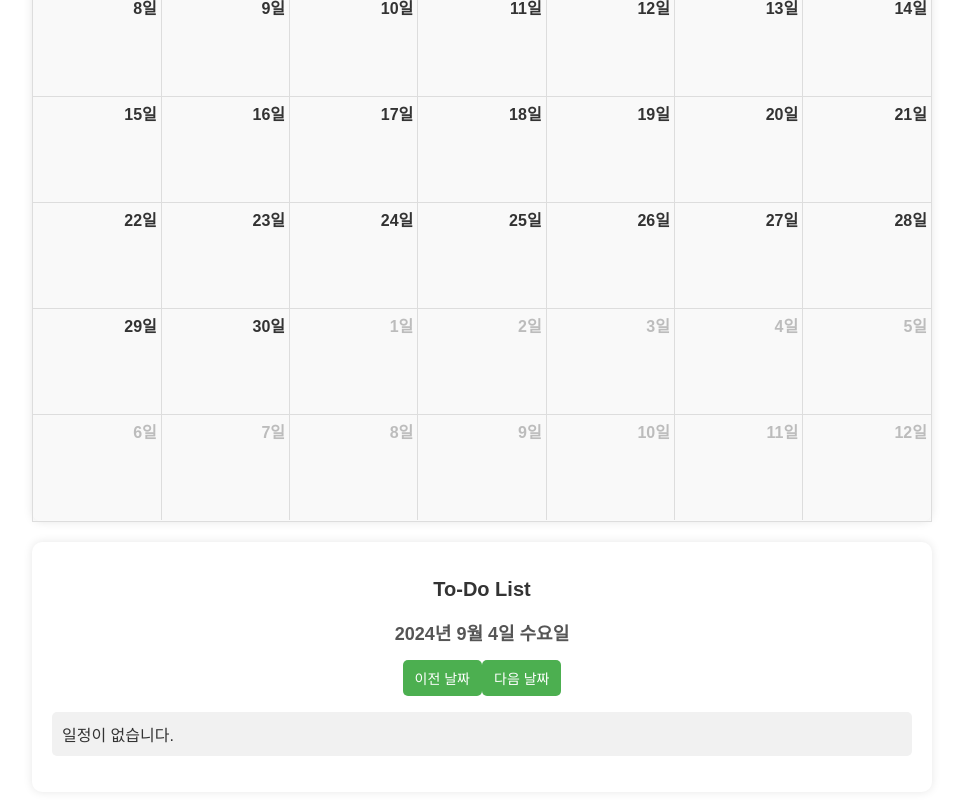
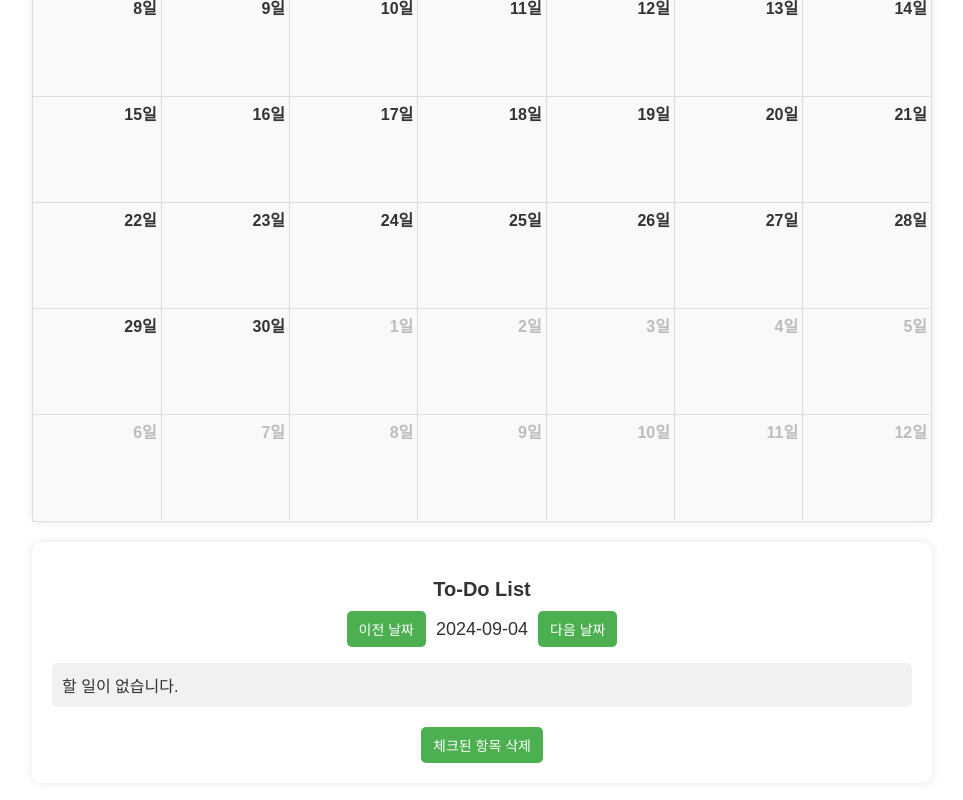
Before and after one commit to sehihi/fisrt_webproject, a React (Create React App) app in the folder calendars/calendar-app/: page / in a window 1280 px wide. Shown: the part 229-1029 px from the top of the page, without its empty margins (158-1121 px from the left). Built offline with nearby package versions, Linux system fonts and the light colour scheme.

Commit message:
캘린더 기능 수정

```diff
--- a/calendars/calendar-app/src/App.css
+++ b/calendars/calendar-app/src/App.css
@@ -91,3 +91,152 @@
   border-radius: 5px;
   overflow: hidden;
 }
+
+/* 모달 창 스타일 */
+.modal {
+  position: absolute;
+  top: 50%;
+  left: 50%;
+  transform: translate(-50%, -50%);
+  background: white;
+  padding: 20px;
+  border-radius: 10px;
+  box-shadow: 0 0 10px rgba(0, 0, 0, 0.1);
+  z-index: 1000; /* 모달이 항상 위에 보이도록 설정 */
+}
+
+/* 모달 오버레이 스타일 */
+.modal-overlay {
+  position: fixed;
+  top: 0;
+  left: 0;
+  right: 0;
+  bottom: 0;
+  background-color: rgba(0, 0, 0, 0.5);
+  z-index: 999; /* 오버레이가 모달 뒤에 위치하도록 설정 */
+}
+
+/* 모달 내 input 필드 스타일 */
+.modal input {
+  padding: 10px;
+  font-size: 16px;
+  width: 100%; /* input 필드 너비를 100%로 설정 */
+  border: 1px solid #ccc;
+  border-radius: 5px;
+  margin-bottom: 10px;
+  box-sizing: border-box; /* 패딩 포함하여 너비를 계산 */
+}
+
+/* 모달 버튼 스타일 */
+.modal button {
+  padding: 10px 20px;
+  background-color: #4caf50;
+  color: white;
+  border: none;
+  border-radius: 5px;
+  cursor: pointer;
+  font-size: 16px;
+}
+
+.modal button:hover {
+  background-color: #45a049;
+}
+
+.modal button {
+  margin-right: 10px; /* 버튼 사이 간격 */
+}
+
+/* To-Do 리스트 버튼 영역 스타일 */
+.todo-list-header {
+  display: flex;
+  justify-content: flex-end; /* 버튼을 오른쪽 끝에 정렬 */
+  gap: 10px; /* 버튼 사이의 간격 */
+  margin-bottom: 15px; /* 버튼 아래 여백 */
+}
+
+/* 날짜 변경 버튼 스타일 */
+.todo-list-header button {
+  background-color: #4caf50; /* 버튼 색상 */
+  color: white;
+  border: none;
+  padding: 8px 12px;
+  border-radius: 5px;
+  cursor: pointer;
+  font-size: 14px;
+}
+
+.todo-list-header button:hover {
+  background-color: #45a049; /* 버튼 호버 색상 */
+}
+
+/* 날짜 내비게이션 버튼 스타일 */
+.date-navigation {
+  display: flex;
+  justify-content: center;
+  align-items: center;
+  margin-bottom: 10px;
+}
+
+.date-navigation button {
+  background-color: #4caf50; /* 버튼 색상 */
+  color: white;
+  border: none;
+  padding: 8px 12px;
+  border-radius: 5px;
+  cursor: pointer;
+  font-size: 14px;
+  margin: 0 10px; /* 버튼 사이 간격 조정 */
+}
+
+.date-navigation button:hover {
+  background-color: #45a049; /* 버튼 호버 색상 */
+}
+
+.date-navigation span {
+  font-size: 18px;
+  color: #333;
+}
+
+/* 체크된 항목 삭제 버튼 스타일 */
+.delete-button {
+  background-color: #f44336; /* 삭제 버튼 색상 */
+  color: white;
+  border: none;
+  padding: 8px 12px;
+  border-radius: 5px;
+  cursor: pointer;
+  font-size: 14px;
+  margin-top: 20px; /* 버튼과 목록 사이의 간격 조정 */
+  max-width: 200px; /* 버튼의 최대 너비를 설정 */
+  display: block; /* 버튼을 블록으로 설정하여 중앙 정렬 */
+  margin-left: auto; /* 중앙 정렬을 위한 자동 좌우 마진 */
+  margin-right: auto; /* 중앙 정렬을 위한 자동 좌우 마진 */
+}
+/* To-Do 리스트 버튼 영역 스타일 */
+.todo-list-header {
+  display: flex;
+  justify-content: center; /* 버튼과 날짜 중앙 정렬 */
+  align-items: center;
+  gap: 10px; /* 버튼과 날짜 사이 간격 */
+  margin-bottom: 15px; /* 버튼 아래 여백 */
+}
+
+/* 날짜 내비게이션 버튼 스타일 */
+.todo-list-header button {
+  background-color: #4caf50; /* 버튼 색상 */
+  color: white;
+  border: none;
+  padding: 8px 12px;
+  border-radius: 5px;
+  cursor: pointer;
+  font-size: 14px;
+}
+
+.todo-list-header button:hover {
+  background-color: #45a049; /* 버튼 호버 색상 */
+}
+
+.todo-list-header span {
+  font-size: 18px;
+  color: #333;
+}
--- a/calendars/calendar-app/src/App.js
+++ b/calendars/calendar-app/src/App.js
@@ -3,104 +3,70 @@ import FullCalendar from "@fullcalendar/react";
 import dayGridPlugin from "@fullcalendar/daygrid";
 import interactionPlugin from "@fullcalendar/interaction";
 import koLocale from "@fullcalendar/core/locales/ko";
+import ReactModal from "react-modal";
+import "./App.css";
+import ToDoList from "./ToDoList";
 
-import Modal from "react-modal";
-
-import "./App.css";
-
-// Modal 스타일 설정
-Modal.setAppElement("#root");
+ReactModal.setAppElement("#root");
 
 function App() {
   const [events, setEvents] = useState([]);
   const [selectedDate, setSelectedDate] = useState(new Date());
   const [todoTasks, setTodoTasks] = useState([]);
-  const [editingTaskId, setEditingTaskId] = useState(null);
-  const [newTitle, setNewTitle] = useState("");
-  const [modalIsOpen, setModalIsOpen] = useState(false);
-  const [modalContent, setModalContent] = useState("");
+  const [isModalOpen, setIsModalOpen] = useState(false);
+  const [modalTitle, setModalTitle] = useState("");
+  const [currentDate, setCurrentDate] = useState(
+    new Date().toISOString().split("T")[0]
+  );
 
-  // Handle date click on calendar
   const handleDateClick = (arg) => {
-    setSelectedDate(new Date(arg.dateStr)); // Update selected date
-    setModalContent("");
-    setModalIsOpen(true);
+    setSelectedDate(new Date(arg.dateStr));
+    setIsModalOpen(true);
   };
 
-  // Handle checkbox change to edit tasks
-  const handleCheckboxChange = (id) => {
-    setTodoTasks(
-      todoTasks.map((task) =>
-        task.id === id ? { ...task, checked: !task.checked } : task
+  const handleModalClose = () => {
+    setIsModalOpen(false);
+    setModalTitle("");
+  };
+
+  const handleModalSubmit = () => {
+    if (modalTitle) {
+      const newEvent = {
+        title: modalTitle,
+        date: selectedDate.toISOString().split("T")[0],
+      };
+      const newEventWithId = { ...newEvent, id: new Date().getTime() };
+      setEvents((prevEvents) => [...prevEvents, newEventWithId]);
+      setTodoTasks((prevTasks) => [
+        ...prevTasks,
+        { ...newEventWithId, checked: false },
+      ]);
+      handleModalClose();
+    }
+  };
+
+  const handleTaskDelete = (id) => {
+    setEvents((prevEvents) => prevEvents.filter((event) => event.id !== id));
+    setTodoTasks((prevTasks) => prevTasks.filter((task) => task.id !== id));
+  };
+
+  const handleTaskUpdate = (id, newTitle) => {
+    setEvents((prevEvents) =>
+      prevEvents.map((event) =>
+        event.id === id ? { ...event, title: newTitle } : event
+      )
+    );
+    setTodoTasks((prevTasks) =>
+      prevTasks.map((task) =>
+        task.id === id ? { ...task, title: newTitle } : task
       )
     );
   };
 
-  // Update the task title
-  const handleUpdateTask = () => {
-    if (editingTaskId && newTitle) {
-      const updatedTasks = todoTasks.map((task) =>
-        task.id === editingTaskId ? { ...task, title: newTitle } : task
-      );
-      setTodoTasks(updatedTasks);
-
-      const updatedEvents = events.map((event) =>
-        event.title ===
-          todoTasks.find((task) => task.id === editingTaskId).title &&
-        event.date === selectedDate.toISOString().split("T")[0]
-          ? { ...event, title: newTitle }
-          : event
-      );
-      setEvents(updatedEvents);
-
-      setEditingTaskId(null);
-      setNewTitle("");
-    }
-  };
-
-  // Filter tasks for the selected date
-  const todayTasks = todoTasks.filter(
-    (task) => task.date === selectedDate.toISOString().split("T")[0]
-  );
-
-  // Format date to Korean
-  const formatDateToKorean = (date) => {
-    return date.toLocaleDateString("ko-KR", {
-      year: "numeric",
-      month: "long",
-      day: "numeric",
-      weekday: "long",
-    });
-  };
-
-  // Remove checked tasks
-  const handleRemoveCheckedTasks = () => {
-    setTodoTasks(todoTasks.filter((task) => !task.checked));
-    setEvents(
-      events.filter(
-        (event) =>
-          !todoTasks.find((task) => task.checked && task.title === event.title)
-      )
-    );
-  };
-
-  // Handle event click (optional)
-  const handleEventClick = (info) => {
-    alert("Event: " + info.event.title);
-  };
-
-  // Navigate to previous date
-  const handlePrevDate = () => {
-    const newDate = new Date(selectedDate);
-    newDate.setDate(newDate.getDate() - 1);
-    setSelectedDate(newDate);
-  };
-
-  // Navigate to next date
-  const handleNextDate = () => {
-    const newDate = new Date(selectedDate);
-    newDate.setDate(newDate.getDate() + 1);
-    setSelectedDate(newDate);
+  const handleDateChange = (direction) => {
+    const newDate = new Date(currentDate);
+    newDate.setDate(newDate.getDate() + direction);
+    setCurrentDate(newDate.toISOString().split("T")[0]);
   };
 
   return (
@@ -111,104 +77,37 @@ function App() {
           initialView="dayGridMonth"
           events={events}
           dateClick={handleDateClick}
-          eventClick={handleEventClick} // Optional: Handle event click
           locales={[koLocale]}
           locale="ko"
         />
       </div>
 
-      <div className="todo-list-container" style={{ marginTop: "20px" }}>
-        <h2>To-Do List</h2>
-        <h3>{formatDateToKorean(selectedDate)}</h3>
-        <button onClick={handlePrevDate}>이전 날짜</button>
-        <button onClick={handleNextDate}>다음 날짜</button>
-
-        {/* Edit Task UI */}
-        {editingTaskId && (
-          <div style={{ marginBottom: "10px" }}>
-            <input
-              type="text"
-              value={newTitle}
-              onChange={(e) => setNewTitle(e.target.value)}
-              placeholder="새로운 제목 입력"
-            />
-            <button onClick={handleUpdateTask}>일정 변경하기</button>
-          </div>
-        )}
-
-        <ul>
-          {todayTasks.length > 0 ? (
-            todayTasks.map((task) => (
-              <li key={task.id}>
-                <input
-                  type="checkbox"
-                  checked={task.checked}
-                  onChange={() => handleCheckboxChange(task.id)}
-                />
-                {task.checked ? <s>{task.title}</s> : task.title}
-                <button
-                  onClick={() => {
-                    setEditingTaskId(task.id);
-                    setNewTitle(task.title);
-                  }}
-                >
-                  수정
-                </button>
-              </li>
-            ))
-          ) : (
-            <li>일정이 없습니다.</li>
-          )}
-        </ul>
-        {todayTasks.length > 0 && (
-          <button onClick={handleRemoveCheckedTasks}>
-            삭제된 일정 적용하기
-          </button>
-        )}
-      </div>
-
-      {/* Modal Popup */}
-      <Modal
-        isOpen={modalIsOpen}
-        onRequestClose={() => setModalIsOpen(false)}
-        style={{
-          content: {
-            top: "10%",
-            left: "50%",
-            right: "auto",
-            bottom: "auto",
-            transform: "translate(-50%, -10%)",
-            width: "400px",
-            padding: "20px",
-          },
-        }}
+      <ReactModal
+        isOpen={isModalOpen}
+        onRequestClose={handleModalClose}
+        contentLabel="일정 입력"
+        className="modal"
+        overlayClassName="overlay"
       >
-        <h2>일정 추가</h2>
+        <h2>일정 제목을 입력하세요</h2>
         <input
           type="text"
-          placeholder="일정 제목을 입력하세요"
-          value={modalContent}
-          onChange={(e) => setModalContent(e.target.value)}
+          placeholder="제목"
+          value={modalTitle}
+          onChange={(e) => setModalTitle(e.target.value)}
         />
-        <button
-          onClick={() => {
-            if (modalContent) {
-              const newEvent = {
-                title: modalContent,
-                date: selectedDate.toISOString().split("T")[0],
-              };
-              setEvents([...events, newEvent]);
-              setTodoTasks([
-                ...todoTasks,
-                { ...newEvent, id: new Date().getTime(), checked: false },
-              ]);
-              setModalIsOpen(false);
-            }
-          }}
-        >
-          추가
-        </button>
-      </Modal>
+        <button onClick={handleModalSubmit}>저장</button>
+        <button onClick={handleModalClose}>닫기</button>
+      </ReactModal>
+
+      <ToDoList
+        todoTasks={todoTasks}
+        setTodoTasks={setTodoTasks}
+        handleTaskDelete={handleTaskDelete}
+        handleTaskUpdate={handleTaskUpdate}
+        currentDate={currentDate}
+        onDateChange={handleDateChange}
+      />
     </div>
   );
 }
--- /dev/null
+++ b/calendars/calendar-app/src/ToDoList.jsx
@@ -0,0 +1,104 @@
+import React, { useState } from "react";
+import ReactModal from "react-modal";
+
+ReactModal.setAppElement("#root");
+
+function ToDoList({
+  todoTasks,
+  setTodoTasks,
+  handleTaskDelete,
+  handleTaskUpdate,
+  currentDate,
+  onDateChange,
+}) {
+  const [isModalOpen, setIsModalOpen] = useState(false);
+  const [modalInput, setModalInput] = useState("");
+  const [selectedTaskId, setSelectedTaskId] = useState(null);
+
+  const handleTaskUpdateClick = (id, title) => {
+    setSelectedTaskId(id);
+    setModalInput(title);
+    setIsModalOpen(true);
+  };
+
+  const handleModalClose = () => {
+    setIsModalOpen(false);
+    setModalInput("");
+  };
+
+  const handleModalSubmit = () => {
+    if (modalInput) {
+      handleTaskUpdate(selectedTaskId, modalInput);
+      handleModalClose();
+    }
+  };
+
+  const handleCheckedDelete = () => {
+    const checkedTaskIds = todoTasks
+      .filter((task) => task.checked)
+      .map((task) => task.id);
+    checkedTaskIds.forEach((id) => handleTaskDelete(id));
+  };
+
+  return (
+    <div className="todo-list-container">
+      <h2>To-Do List</h2>
+      <div className="date-navigation">
+        <button onClick={() => onDateChange(-1)}>이전 날짜</button>
+        <span>{currentDate}</span>
+        <button onClick={() => onDateChange(1)}>다음 날짜</button>
+      </div>
+      <ul>
+        {todoTasks.length === 0 ? (
+          <li>할 일이 없습니다.</li>
+        ) : (
+          todoTasks
+            .filter((task) => task.date === currentDate)
+            .map((task) => (
+              <li key={task.id}>
+                <input
+                  type="checkbox"
+                  checked={task.checked}
+                  onChange={() => {
+                    setTodoTasks((prevTasks) =>
+                      prevTasks.map((t) =>
+                        t.id === task.id ? { ...t, checked: !t.checked } : t
+                      )
+                    );
+                  }}
+                />
+                <span>{task.title}</span>
+                <button
+                  onClick={() => handleTaskUpdateClick(task.id, task.title)}
+                >
+                  변경
+                </button>
+              </li>
+            ))
+        )}
+      </ul>
+      <button className="delete-button" onClick={handleCheckedDelete}>
+        체크된 항목 삭제
+      </button>
+
+      <ReactModal
+        isOpen={isModalOpen}
+        onRequestClose={handleModalClose}
+        contentLabel="일정 제목 변경"
+        className="modal"
+        overlayClassName="overlay"
+      >
+        <h2>일정 제목을 입력하세요</h2>
+        <input
+          type="text"
+          value={modalInput}
+          onChange={(e) => setModalInput(e.target.value)}
+        />
+        <button onClick={handleModalSubmit}>저장</button>
+        <button onClick={handleModalClose}>닫기</button>
+      </ReactModal>
+    </div>
+  );
+}
+
+export default ToDoList;
```
